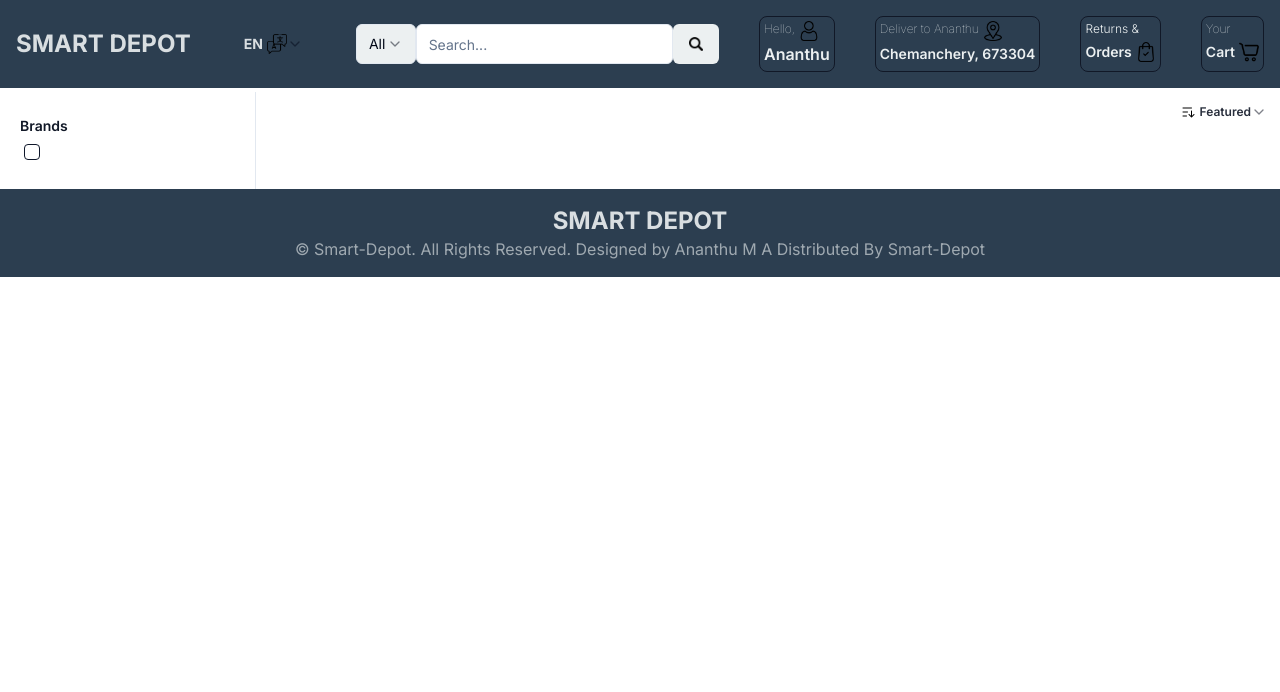
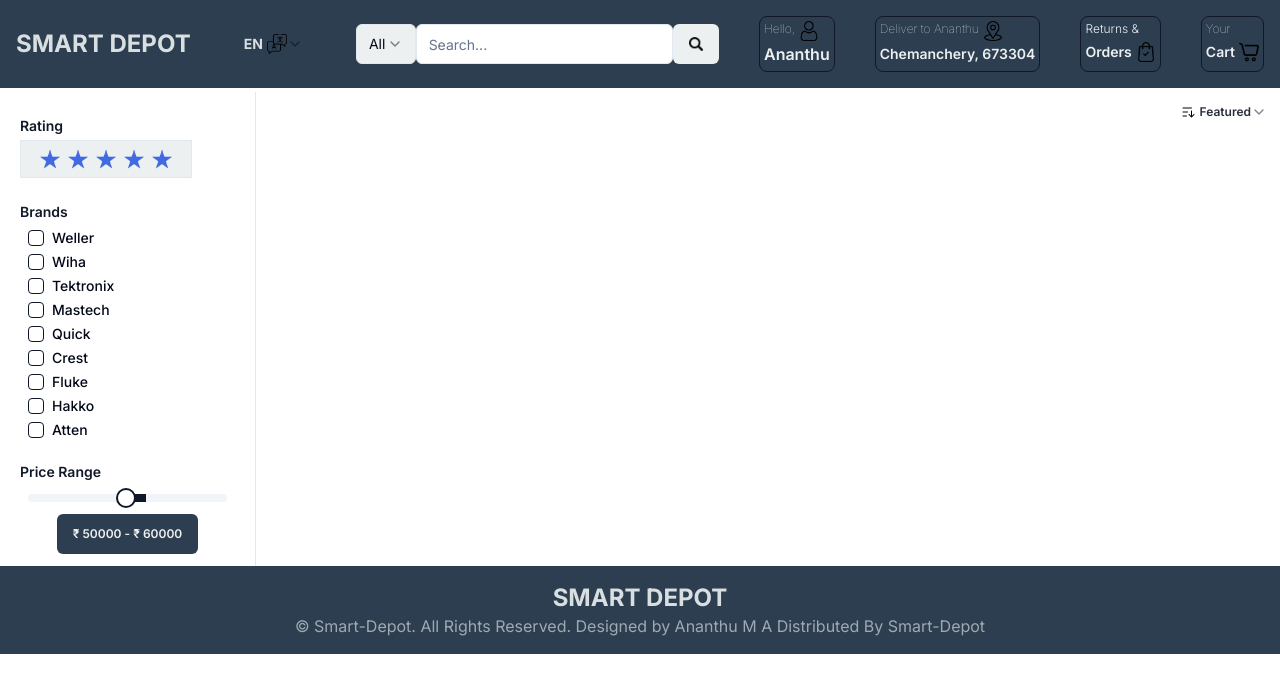
Before and after one commit to Ananthu-M-A/Smart-Depot-NextJs, a Next.js app: page /products in a window 1280 px wide. Shown: the top 692 px of the page. Built offline with nearby package versions, Linux system fonts and the light colour scheme.

Commit message:
Filter Designed & Added to the UI

```diff
--- a/package.json
+++ b/package.json
@@ -15,6 +15,7 @@
     "@radix-ui/react-radio-group": "^1.2.0",
     "@radix-ui/react-scroll-area": "^1.1.0",
     "@radix-ui/react-select": "^2.1.1",
+    "@radix-ui/react-slider": "^1.2.0",
     "@radix-ui/react-slot": "^1.1.0",
     "@radix-ui/react-tooltip": "^1.1.2",
     "class-variance-authority": "^0.7.0",
--- a/src/components/Filters.tsx
+++ b/src/components/Filters.tsx
@@ -1,13 +1,63 @@
 "use client"
 
+import { useState } from "react";
 import { Checkbox } from "./ui/checkbox"
+import { brands } from "@/constants/filters";
+import { Slider } from "./ui/slider";
+import { Button } from "./ui/button";
+import Image from "next/image";
 
 const Filters: React.FC = () => {
+    const [filterBrands, setFilterBrands] = useState<string[]>([]);
+    const [priceRange, setPriceRange] = useState([50000, 60000]);
+
+    const handleBrandChange = (brand: string) => {
+        setFilterBrands(prev =>
+            prev.includes(brand)
+                ? prev.filter(item => item !== brand)
+                : [...prev, brand]
+        );
+    };
+
+    const handlePriceChange = (newPrice: number[]) => {
+        setPriceRange(newPrice)
+    }
+
     return (
-        <div className='w-1/5 border-r absolue left-0 pl-5 py-6'>
-            <h1 className="text-sm text-gray-900 font-semibold">Brands</h1>
-            <Checkbox className="ml-1 mt-2" />
-        </div>
+        <>
+            <div className='w-1/5 border-r absolue left-0 px-5'>
+                <h1 className="text-sm text-gray-900 font-semibold pt-6 pb-1">Rating</h1>
+                <div className="w-4/5 text-2xl flex justify-center gap-2 px-2 py-2 bg-lightGray border">
+                    {Array.from([1, 2, 3, 4, 5]).map(() => (
+                        <Image src={"/star.png"} width={20} height={20} alt={"Star Image"}
+                            className="hover:border-2 hover:border-transparent cursor-pointer" />
+                    ))}
+                </div>
+                <h1 className="text-sm text-gray-900 font-semibold pt-6">Brands</h1>
+                {brands.map((brand) => (
+                    <div key={brand.id} className="flex gap-2 items-center px-2 pt-2 pl-2">
+                        <Checkbox
+                            id={brand.id}
+                            checked={filterBrands.includes(brand.name)}
+                            onCheckedChange={() => handleBrandChange(brand.name)} />
+                        <label
+                            htmlFor={brand.id}
+                            className="text-sm font-medium leading-none peer-disabled:cursor-not-allowed peer-disabled:opacity-70"
+                        >
+                            {brand.name}
+                        </label>
+                    </div>
+                ))}
+                <h1 className="text-sm text-gray-900 font-semibold pt-6 pb-3">Price Range</h1>
+                <Slider className="w-full px-2 pb-3 cursor-pointer"
+                    defaultValue={[50000, 60000]}
+                    max={100000} step={2000} min={2000}
+                    value={priceRange} onValueChange={handlePriceChange} />
+                <div className="flex justify-center px-2 pb-3">
+                    <Button className="text-xs font-semibold bg-midnight text-lightGray">{`₹ ${priceRange[0]} - ₹ ${priceRange[1]}`}</Button>
+                </div>
+            </div >
+        </>
     )
 }
 
--- /dev/null
+++ b/src/components/ui/slider.tsx
@@ -0,0 +1,28 @@
+"use client"
+
+import * as React from "react"
+import * as SliderPrimitive from "@radix-ui/react-slider"
+
+import { cn } from "@/lib/utils"
+
+const Slider = React.forwardRef<
+  React.ElementRef<typeof SliderPrimitive.Root>,
+  React.ComponentPropsWithoutRef<typeof SliderPrimitive.Root>
+>(({ className, ...props }, ref) => (
+  <SliderPrimitive.Root
+    ref={ref}
+    className={cn(
+      "relative flex w-full touch-none select-none items-center",
+      className
+    )}
+    {...props}
+  >
+    <SliderPrimitive.Track className="relative h-2 w-full grow overflow-hidden rounded-full bg-secondary">
+      <SliderPrimitive.Range className="absolute h-full bg-primary" />
+    </SliderPrimitive.Track>
+    <SliderPrimitive.Thumb className="block h-5 w-5 rounded-full border-2 border-primary bg-background ring-offset-background transition-colors focus-visible:outline-none focus-visible:ring-2 focus-visible:ring-ring focus-visible:ring-offset-2 disabled:pointer-events-none disabled:opacity-50" />
+  </SliderPrimitive.Root>
+))
+Slider.displayName = SliderPrimitive.Root.displayName
+
+export { Slider }
--- a/src/constants/filters.ts
+++ b/src/constants/filters.ts
@@ -2,10 +2,6 @@
     {
         name: "Weller",
         id: "Weller",
-    },
-    {
-        name: "Fluke",
-        id: "Fluke",
     },
     {
         name: "Wiha",
```
Also changed, not shown: public/star.png (added), 1 other file (tests, documents, lock files or other folders).
